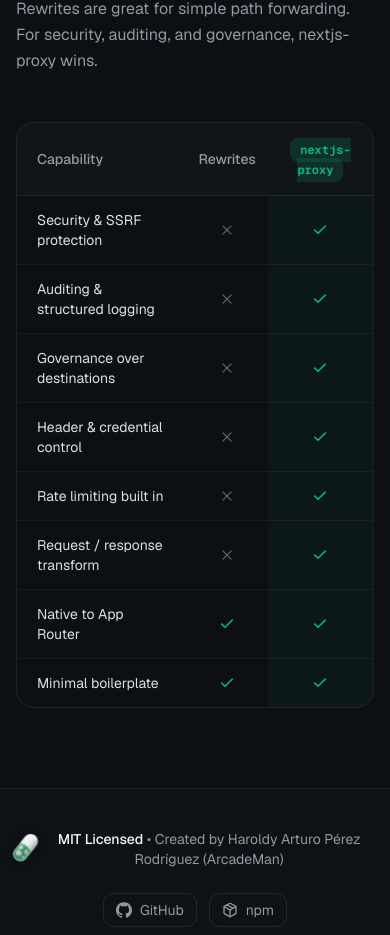
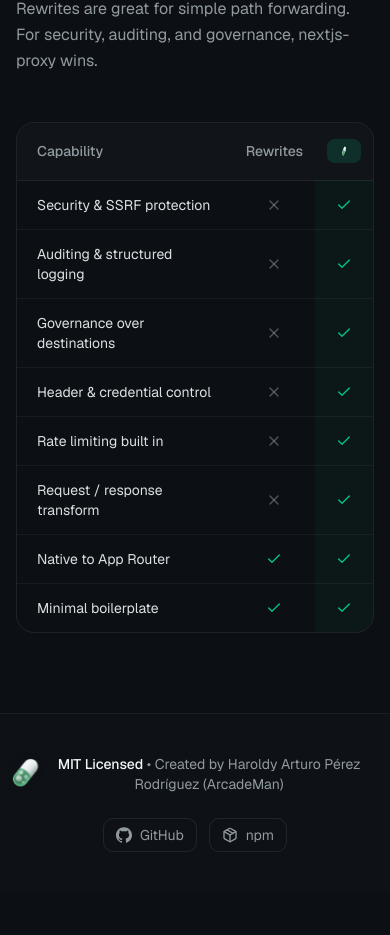
Before and after one commit to arcademan21/next-proxy-web, a Next.js app: page / in a window 390 px wide. Shown: the part 4352-5287 px from the top of the page. After the commit the page ends 5244 px from the top, so only its background shows below. Built offline with nearby package versions, Linux system fonts and the light colour scheme.

Commit message:
fix: show logo instead of text in comparison badge on mobile

```diff
--- a/components/comparison.tsx
+++ b/components/comparison.tsx
@@ -1,3 +1,4 @@
+import Image from "next/image"
 import { Check, Minus, X } from "lucide-react"
 
 type RowValue = boolean | "partial"
@@ -45,8 +46,16 @@
               <th className="px-3 py-4 text-center font-medium text-muted-foreground">Rewrites</th>
               <th className="hidden px-3 py-4 text-center font-medium text-muted-foreground sm:table-cell">Custom middleware</th>
               <th className="px-3 py-4 text-center">
-                <span className="rounded-md bg-primary/15 px-2.5 py-1 font-mono text-xs font-semibold text-primary">
-                  nextjs-proxy
+                <span className="inline-flex items-center gap-1 rounded-md bg-primary/15 px-2.5 py-1 font-mono text-xs font-semibold text-primary md:px-2.5 md:py-1">
+                  <Image
+                    src="/assets/images/logo.png"
+                    alt=""
+                    width={50}
+                    height={50}
+                    className="inline-block h-4 w-4 md:hidden"
+                    style={{ filter: "drop-shadow(0 0 1px rgba(0, 0, 0, 0.1))" }}
+                  />
+                  <span className="hidden md:inline">nextjs-proxy</span>
                 </span>
               </th>
             </tr>
```
